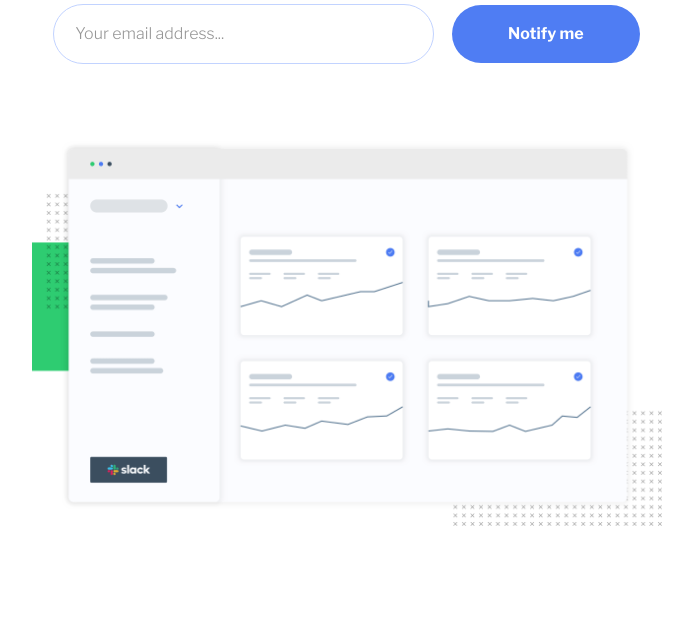
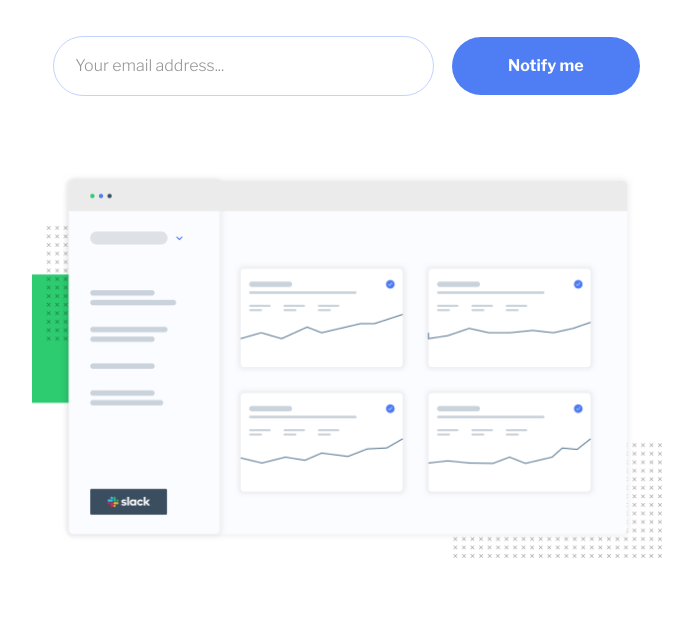
Before and after one commit to iamcerebrocerberus/ping-soon, a plain HTML site: page index.html in a window 1280 px wide. Shown: the part 204-827 px from the top of the page, without its empty margins (293-986 px from the left). Drawn offline with nearby package versions, Linux system fonts and the light colour scheme.

Commit message:
updated top-bot margin for max-height

```diff
--- a/style.css
+++ b/style.css
@@ -206,3 +206,10 @@ footer p {
         font-size: 1.3rem;
     }
 }
+
+@media screen and (max-height: 56.5333em) {
+    .container {
+        margin-top: 2rem;
+        margin-bottom: 2rem;
+    }
+}
```
